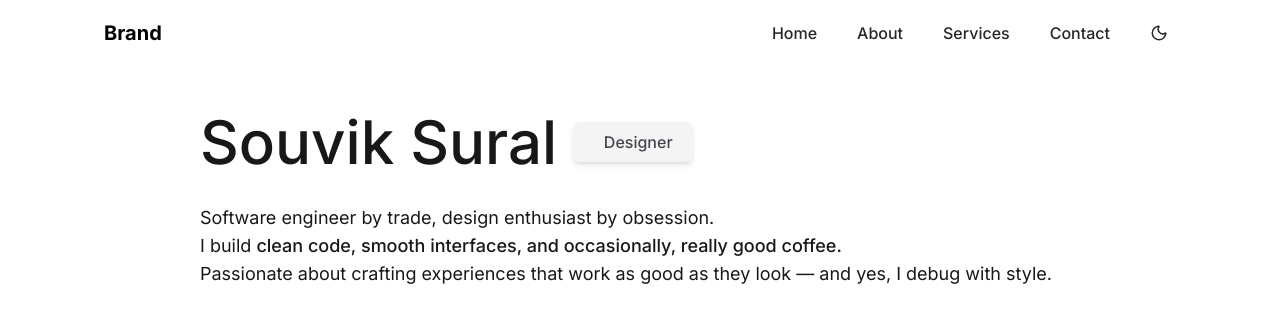
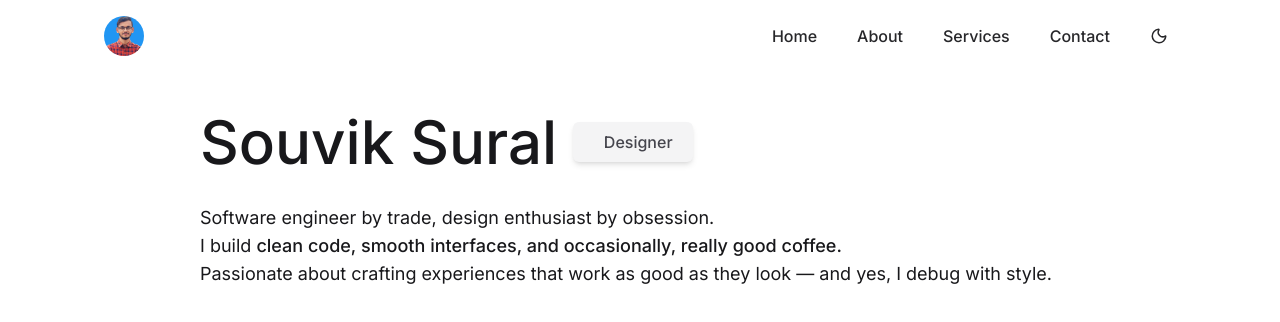
Before and after one commit to Souvik34/Portfolio, a React (Vite) app: page / in a window 1280 px wide. Shown: the top 322 px of the page. Built offline with nearby package versions, Linux system fonts and the light colour scheme.

Commit message:
Implement code changes to enhance functionality and improve performance

```diff
--- a/src/components/ui/Navbar.jsx
+++ b/src/components/ui/Navbar.jsx
@@ -41,7 +41,11 @@ export default function Navbar() {
             : "max-w-screen-xl mx-6 sm:mx-16"
         }`}
       >
-        <div className="font-bold text-xl text-black dark:text-white">Brand</div>
+       <img
+  src="passport.png"
+  alt="Logo"
+  className="w-10 h-10 rounded-full object-cover"
+/>
        <div className="flex items-center space-x-6 text-zinc-800 dark:text-zinc-200">
  {["Home", "About", "Services", "Contact"].map((item) => (
   <a
```
Also changed, not shown: public/passport.png (added).
